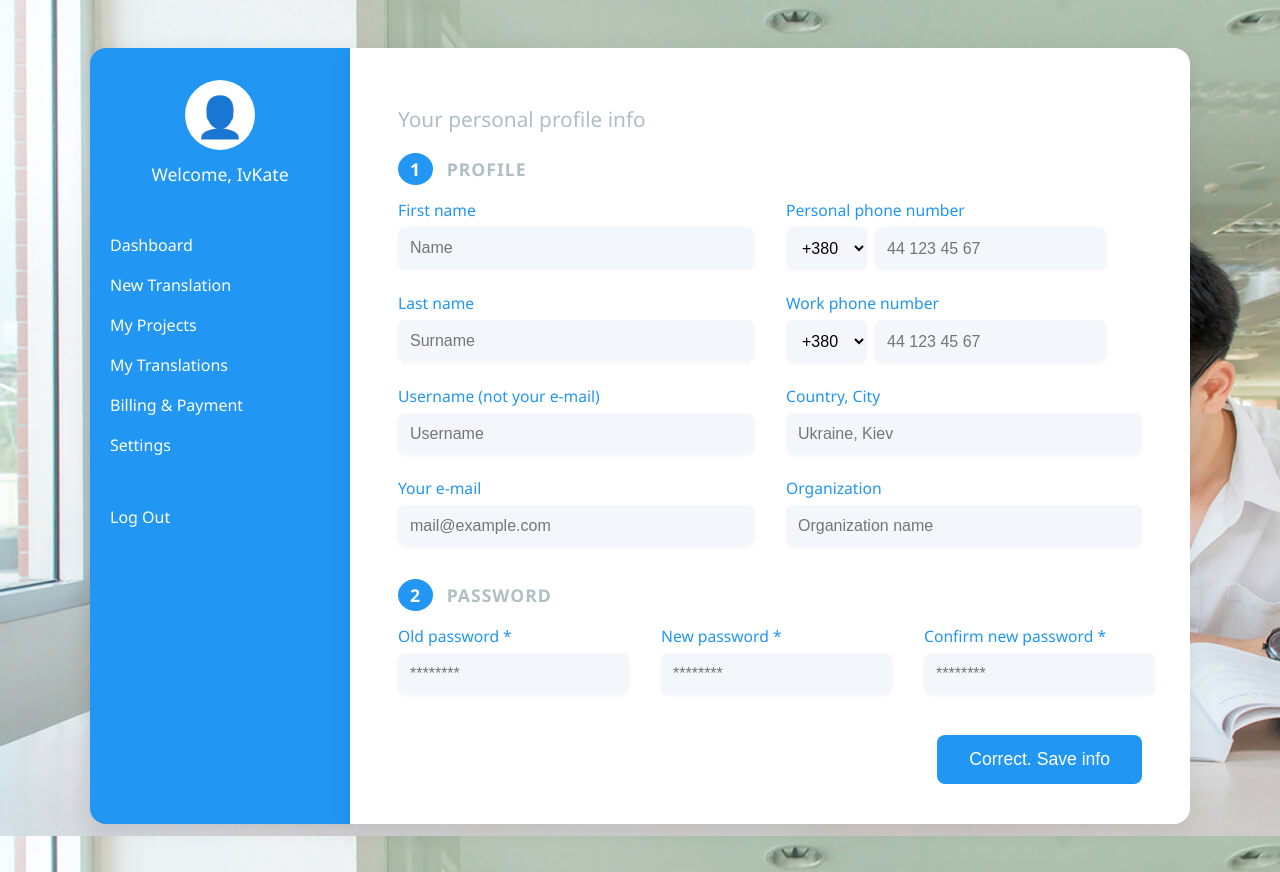
After one commit to crimuru/iskolarproject, a Django app: page /profile/ in a window 1280 px wide. The commit adds this page. Run offline with Django 5.2, Linux system fonts and the light colour scheme.

Commit message:
Added profile page

```diff
--- a/iSKOLAR/iSKOLARapp/urls.py
+++ b/iSKOLAR/iSKOLARapp/urls.py
@@ -5,4 +5,5 @@ urlpatterns = [
     path('', views.iSKOLARapp_view, name="iSKOLARapp"),
     path('login/', views.login_view, name='login'),
     path('signupp/',views.signup_view, name='signup'),
+    path('profile/',views.profile_view, name='profile'),
 ]
--- a/iSKOLAR/iSKOLARapp/views.py
+++ b/iSKOLAR/iSKOLARapp/views.py
@@ -7,3 +7,5 @@ def login_view(request):
     return render(request, "login.html")
 def signup_view(request):
     return render(request, "signup.html")
+def profile_view(request):
+    return render(request, "profile.html")
--- /dev/null
+++ b/iSKOLAR/static/profile.css
@@ -0,0 +1,177 @@
+body {
+    background-image: url('images/students.jpg');
+    font-family: 'Segoe UI', Arial, sans-serif;
+
+    margin: 0;
+}
+
+.profile-settings-container {
+    display: flex;
+    max-width: 1100px;
+    margin: 48px auto;
+    background: none;
+}
+
+.sidebar {
+    background: #2196f3;
+    color: #fff;
+    width: 260px;
+    border-radius: 16px 0 0 16px;
+    padding: 32px 0 0 0;
+    display: flex;
+    flex-direction: column;
+    align-items: center;
+    box-shadow: 0 4px 24px rgba(0,0,0,0.08);
+}
+
+.sidebar-header {
+    display: flex;
+    flex-direction: column;
+    align-items: center;
+    margin-bottom: 32px;
+}
+
+.sidebar-avatar {
+    background: #fff;
+    border-radius: 50%;
+    width: 70px;
+    height: 70px;
+    display: flex;
+    align-items: center;
+    justify-content: center;
+    margin-bottom: 12px;
+}
+.avatar-icon {
+    font-size: 2.5em;
+    color: #2196f3;
+}
+
+.sidebar-welcome {
+    font-size: 1.1em;
+    font-weight: 500;
+}
+
+.sidebar-menu {
+    width: 100%;
+    display: flex;
+    flex-direction: column;
+    gap: 18px;
+    margin-top: 16px;
+    padding-left: 40px;
+}
+
+.sidebar-menu a {
+    color: #fff;
+    text-decoration: none;
+    font-size: 1em;
+    display: flex;
+    align-items: center;
+    transition: color 0.2s;
+}
+.sidebar-menu a:hover {
+    color: #bbdefb;
+}
+.sidebar-menu .logout {
+    margin-top: 32px;
+    font-size: 1em;
+}
+
+.profile-main-content {
+    background: #fff;
+    flex: 1;
+    border-radius: 0 16px 16px 0;
+    box-shadow: 0 4px 24px rgba(0,0,0,0.08);
+    padding: 40px 48px;
+    min-width: 0;
+}
+
+.profile-title {
+    color: #b0bec5;
+    font-size: 1.3em;
+    font-weight: 500;
+    margin-bottom: 24px;
+    text-align: left;
+}
+
+.profile-form {
+    width: 100%;
+}
+
+.form-section {
+    margin-bottom: 32px;
+}
+
+.form-section h3 {
+    color: #b0bec5;
+    font-size: 1.1em;
+    font-weight: 600;
+    margin-bottom: 18px;
+    letter-spacing: 1px;
+}
+.section-number {
+    background: #2196f3;
+    color: #fff;
+    border-radius: 50%;
+    padding: 4px 12px;
+    margin-right: 8px;
+    font-size: 1em;
+}
+
+.form-row {
+    display: flex;
+    gap: 32px;
+    margin-bottom: 18px;
+}
+
+.form-group {
+    flex: 1;
+    display: flex;
+    flex-direction: column;
+}
+
+.form-group label {
+    color: #2196f3;
+    font-size: 0.98em;
+    margin-bottom: 6px;
+    font-weight: 500;
+}
+
+.form-group input,
+.form-group select {
+    background: #f3f6fb;
+    border: none;
+    border-radius: 8px;
+    padding: 12px;
+    font-size: 1em;
+    margin-bottom: 4px;
+    outline: none;
+    transition: box-shadow 0.2s;
+    box-shadow: 0 1px 4px rgba(0,0,0,0.04);
+}
+
+.form-group input:focus,
+.form-group select:focus {
+    box-shadow: 0 0 0 2px #2196f3;
+}
+
+.phone-input {
+    display: flex;
+    gap: 8px;
+}
+
+.save-btn {
+    background: #2196f3;
+    color: #fff;
+    border: none;
+    border-radius: 8px;
+    padding: 14px 32px;
+    font-size: 1.1em;
+    font-weight: 500;
+    margin-top: 18px;
+    cursor: pointer;
+    transition: background 0.2s;
+    float: right;
+}
+.save-btn:hover {
+    background: #1976d2;
+}
--- a/iSKOLAR/templates/login.html
+++ b/iSKOLAR/templates/login.html
@@ -43,7 +43,7 @@
 
         <div class="divider"><span>OR CONTINUE WITH</span></div>
 
-        <p class="register">New scholar? <a href="{% url 'signup' %}">Create Account</a></p>
+        <p class="register">New scholar? <a href="{% url 'profile' %}">Create Account</a></p>
       </form>
     </div>
   </div>
--- /dev/null
+++ b/iSKOLAR/templates/profile.html
@@ -0,0 +1,112 @@
+{% load static %}
+<!DOCTYPE html>
+<html lang="en">
+<head>
+    <meta charset="UTF-8">
+    <title>Profile Settings</title>
+    <link rel="stylesheet" href="{% static 'profile.css' %}">
+</head>
+<body>
+    <div class="profile-settings-container">
+        <aside class="sidebar">
+            <div class="sidebar-header">
+                <div class="sidebar-avatar">
+                    <span class="avatar-icon">&#128100;</span>
+                </div>
+                <div class="sidebar-welcome">
+                    Welcome, IvKate
+                </div>
+            </div>
+            <nav class="sidebar-menu">
+                <a href="#">Dashboard</a>
+                <a href="#">New Translation</a>
+                <a href="#">My Projects</a>
+                <a href="#">My Translations</a>
+                <a href="#">Billing & Payment</a>
+                <a href="#">Settings</a>
+                <a href="{% url 'iSKOLARapp' %}" class="logout">Log Out</a>
+            </nav>
+        </aside>
+        <main class="profile-main-content">
+            <h2 class="profile-title">Your personal profile info</h2>
+            <form class="profile-form">
+                <div class="form-section">
+                    <h3><span class="section-number">1</span> PROFILE</h3>
+                    <div class="form-row">
+                        <div class="form-group">
+                            <label>First name</label>
+                            <input type="text" placeholder="Name">
+                        </div>
+                        <div class="form-group">
+                            <label>Personal phone number</label>
+                            <div class="phone-input">
+                                <select>
+                                    <option>+380</option>
+                                    <option>+1</option>
+                                    <option>+44</option>
+                                </select>
+                                <input type="text" placeholder="44 123 45 67">
+                            </div>
+                        </div>
+                    </div>
+                    <div class="form-row">
+                        <div class="form-group">
+                            <label>Last name</label>
+                            <input type="text" placeholder="Surname">
+                        </div>
+                        <div class="form-group">
+                            <label>Work phone number</label>
+                            <div class="phone-input">
+                                <select>
+                                    <option>+380</option>
+                                    <option>+1</option>
+                                    <option>+44</option>
+                                </select>
+                                <input type="text" placeholder="44 123 45 67">
+                            </div>
+                        </div>
+                    </div>
+                    <div class="form-row">
+                        <div class="form-group">
+                            <label>Username (not your e-mail)</label>
+                            <input type="text" placeholder="Username">
+                        </div>
+                        <div class="form-group">
+                            <label>Country, City</label>
+                            <input type="text" placeholder="Ukraine, Kiev">
+                        </div>
+                    </div>
+                    <div class="form-row">
+                        <div class="form-group">
+                            <label>Your e-mail</label>
+                            <input type="email" placeholder="mail@example.com">
+                        </div>
+                        <div class="form-group">
+                            <label>Organization</label>
+                            <input type="text" placeholder="Organization name">
+                        </div>
+                    </div>
+                </div>
+                <div class="form-section">
+                    <h3><span class="section-number">2</span> PASSWORD</h3>
+                    <div class="form-row">
+                        <div class="form-group">
+                            <label>Old password *</label>
+                            <input type="password" placeholder="********">
+                        </div>
+                        <div class="form-group">
+                            <label>New password *</label>
+                            <input type="password" placeholder="********">
+                        </div>
+                        <div class="form-group">
+                            <label>Confirm new password *</label>
+                            <input type="password" placeholder="********">
+                        </div>
+                    </div>
+                    <button type="submit" class="save-btn">Correct. Save info</button>
+                </div>
+            </form>
+        </main>
+    </div>
+</body>
+</html>
```
